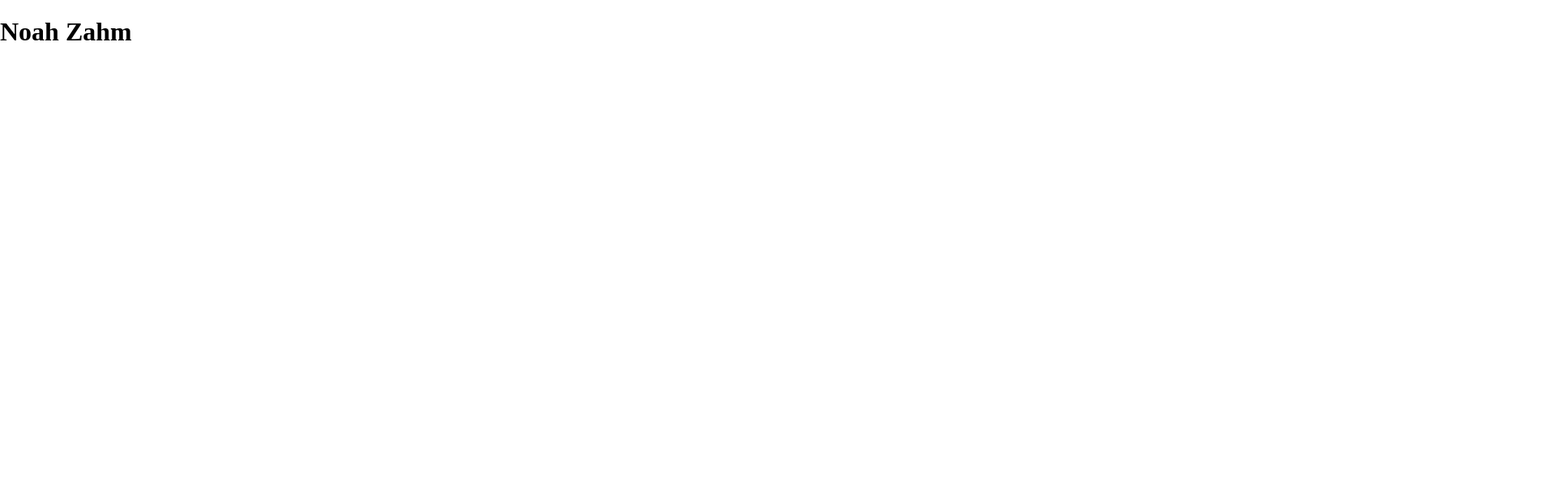
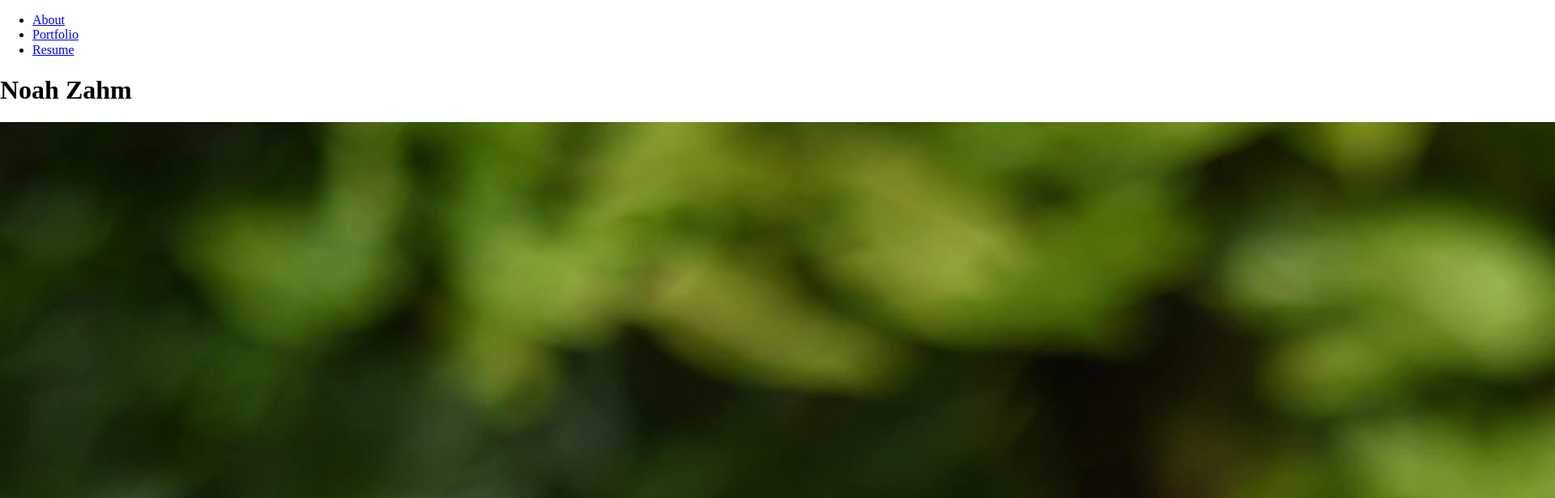
Before and after one commit to rhit-zahmne/rhit-zahmne-github.io, a website: page index.html in a window 1280 px wide. Shown: the top 616 px of the page at 81% size, 1920 px wide, since content can reach past the window. Drawn offline with Linux system fonts and the light colour scheme.

Commit message:
Basic markup of about page

```diff
--- a/index.html
+++ b/index.html
@@ -8,9 +8,26 @@
     <link rel="stylesheet" href="styles/main.css" />
     <link rel="icon" href="images/favicon.png" />
   </head>
-  <body>
-     <h1>Noah Zahm</h1>
-    <!-- Your content goes here -->
+  <body id="about">
+     <nav>
+        <ul>
+	   <li><a href="index.html">About</a></li>
+	   <li><a href="portfolio.html">Portfolio</a></li>
+	   <li><a href="resume.html">Resume</a></li>
+	</ul>
+     </nav>
+     <main>
+       <h1>Noah Zahm</h1>
+       <img src="images/avatar.jpg" />
+       <p>Lorem ipsum dolor sit amet, consectetur adipiscing elit, sed do eiusmod tempor incididunt ut labore et dolore magna aliqua. Mauris augue neque gravida in fermentum et sollicitudin. Pretium viverra suspendisse potenti nullam ac. Laoreet sit amet cursus sit amet dictum sit amet justo. At tempor commodo ullamcorper a lacus vestibulum sed. Et malesuada fames ac turpis egestas integer eget aliquet nibh. Tellus elementum sagittis vitae et leo duis. Venenatis lectus magna fringilla urna porttitor rhoncus dolor purus. Cursus eget nunc scelerisque viverra mauris in aliquam sem fringilla. At ultrices mi tempus imperdiet. Aenean pharetra magna ac placerat vestibulum lectus mauris ultrices. Sit amet est placerat in egestas erat imperdiet.
+       </p>
+       <p>Prttitor eget dolor morbi non arcu risus quis varius. Tortor at auctor urna nunc id cursus metus aliquam eleifend. Ut tellus elementum sagittis vitae. Libero volutpat sed cras ornare arcu dui vivamus arcu. Sed odio morbi quis commodo odio aenean sed adipiscing diam. Sem nulla pharetra diam sit amet nisl suscipit adipiscing bibendum. Netus et malesuada fames ac turpis. Consequat ac felis donec et odio pellentesque. Lectus arcu bibendum at varius vel pharetra. Pretium viverra suspendisse potenti nullam ac tortor vitae purus faucibus.
+       </p>
+     </main>
+     <footer>
+	You can email at zahmne (at) rose-hulman.edu
+     </footer>
+     <!-- Your content goes here -->
     <script src="scripts/main.js"></script>
   </body>
 </html>
```
Also changed, not shown: images/avatar.jpg (added).
